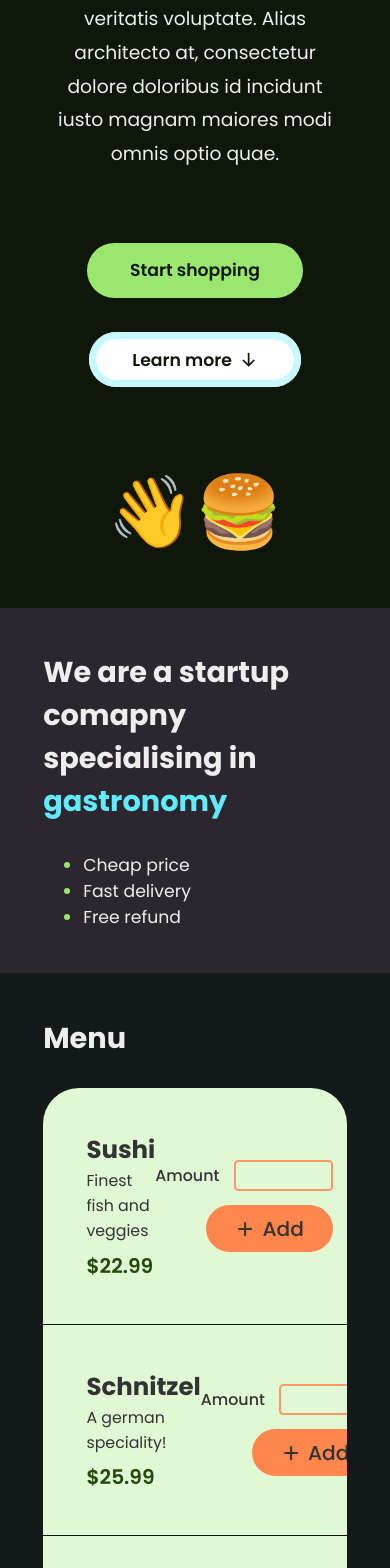
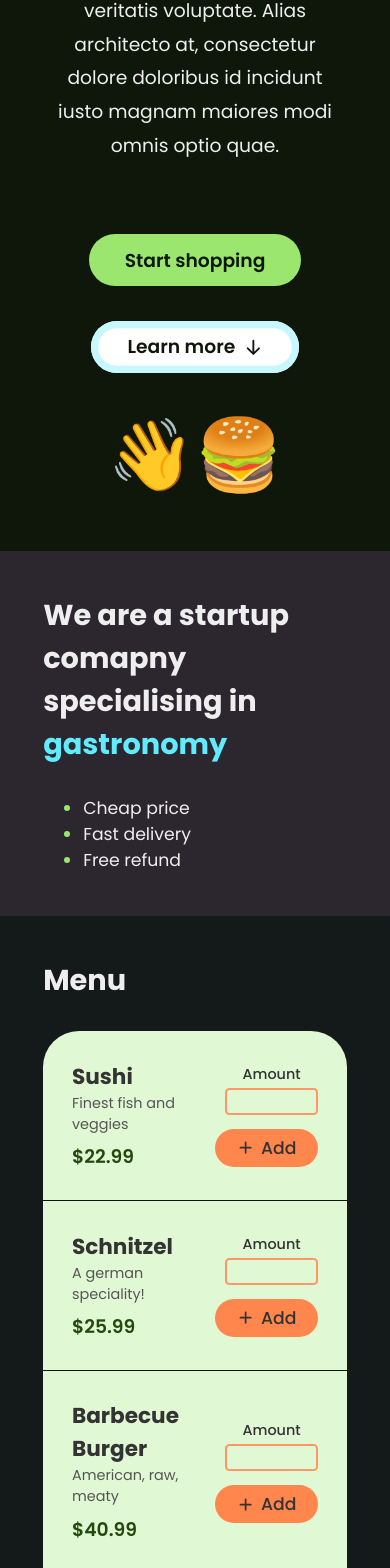
Before and after one commit to adam-podkowinski/meal-order-react, a React (Vite) app: page / in a window 390 px wide. Shown: the part 427-1995 px from the top of the page. Built offline with nearby package versions, Linux system fonts and the light colour scheme.

Commit message:
Make app fully responsive

```diff
--- a/src/App.jsx
+++ b/src/App.jsx
@@ -1,4 +1,4 @@
-import "./index.scss";
+import "./styles/index.scss";
 import Header from "./components/Header/Header";
 import Hero from "./components/Hero/Hero";
 import LearnMore from "./components/LearnMore/LearnMore";
--- a/src/components/Header/Header.module.scss
+++ b/src/components/Header/Header.module.scss
@@ -1,4 +1,4 @@
-@import "src/constants";
+@import "../../styles/vars";
 
 .header {
   background: $primaryShade;
@@ -13,5 +13,6 @@
 
   @media(max-width: 762px) {
     font-size: 1.5rem;
+    padding: .8rem 2.3rem;
   }
 }
--- a/src/components/Hero/Hero.module.scss
+++ b/src/components/Hero/Hero.module.scss
@@ -1,4 +1,4 @@
-@import "src/constants.scss";
+@import "../../styles/vars";
 
 .hero {
   display: grid;
@@ -6,6 +6,10 @@
   flex-flow: column;
   gap: 5rem;
   background-color: $primaryShade;
+
+  @media(max-width:564px) {
+    gap: 2rem;
+  }
 
   @media(max-width: 1543px) {
     grid-template-columns: 1fr;
--- a/src/components/LearnMore/LearnMore.module.scss
+++ b/src/components/LearnMore/LearnMore.module.scss
@@ -1,4 +1,4 @@
-@import "src/constants";
+@import "../../styles/vars";
 
 .gradientText {
   color: darken($secondary, 20%);
--- a/src/components/Menu/Menu.module.scss
+++ b/src/components/Menu/Menu.module.scss
@@ -1,4 +1,4 @@
-@import "src/constants";
+@import "../../styles/vars";
 
 .menu {
   background: #141919;
--- a/src/components/Menu/MenuItem.module.scss
+++ b/src/components/Menu/MenuItem.module.scss
@@ -1,4 +1,4 @@
-@import "src/constants";
+@import "src/styles/vars";
 
 .menuItem {
   padding: 3rem;
@@ -7,12 +7,25 @@
   align-items: center;
   justify-content: space-between;
 
+  @media(max-width:564px) {
+    padding: 2rem;
+  }
+
   .name {
     font-size: 1.7rem;
+
+    @media(max-width: 564px) {
+      font-size: 1.5rem;
+    }
   }
 
   .description {
     font-size: 1.1rem;
+    color: #555;
+
+    @media(max-width: 564px) {
+      font-size: 1rem;
+    }
   }
 
   .price {
@@ -20,6 +33,9 @@
     font-weight: 600;
     margin-top: .5rem;
     font-size: 1.4rem;
+    @media(max-width: 564px) {
+      font-size: 1.3rem;
+    }
   }
 
   .actionBox {
@@ -46,6 +62,11 @@
     &:hover, &:active {
       background-color: #ff925f;
     }
+
+    @media(max-width: 564px) {
+      font-size: 1.2rem;
+      padding: .4rem 1.5rem;
+    }
   }
 
   .amountBox {
@@ -56,12 +77,22 @@
     font-weight: 500;
     align-items: center;
 
+    @media(max-width: 564px) {
+      flex-flow: column;
+      font-size: 1rem;
+      gap: .2rem;
+    }
+
     input {
       font-family: inherit;
       background-color: #e1f8d4;
       border: 2px solid lighten(#FF864D, 5%);
       font-size: 1.1rem;
       border-radius: .3rem;
+
+      @media(max-width: 564px) {
+        font-size: 1rem;
+      }
     }
   }
 }
--- a/src/main.jsx
+++ b/src/main.jsx
@@ -1,7 +1,7 @@
 import React from "react";
 import ReactDOM from "react-dom/client";
 import App from "./App";
-import "./index.scss";
+import "./styles/index.scss";
 
 ReactDOM.createRoot(document.getElementById("root")).render(
   <React.StrictMode>
--- a/src/constants.scss
+++ b/src/styles/classes.scss
@@ -1,12 +1,4 @@
-$background: #2C272E;
-
-$darkText: #333;
-$lightText: #eee;
-$primary: #9AE66E;
-$primaryShade: #0f170b;
-$primaryTint: #aeeb8b;
-$primaryLighter: #cdf3b7;
-$secondary: #C7F8FF;
+@import "vars";
 
 .link {
   color: $lightText;
@@ -48,7 +40,8 @@ $secondary: #C7F8FF;
   }
 
   @media(max-width: 762px) {
-    font-size: 1.2rem;
+    font-size: 1.3rem;
+    padding: .8rem 2.5rem;
   }
 }
 
--- a/src/index.scss
+++ b/src/styles/index.scss
@@ -1,4 +1,5 @@
-@import 'constants.scss';
+@import 'vars';
+@import 'classes';
 @import url('https://fonts.googleapis.com/css2?family=Poppins:wght@400;500;600;700&display=swap');
 
 *, *::after, *::before {
--- /dev/null
+++ b/src/styles/vars.scss
@@ -0,0 +1,9 @@
+$background: #2C272E;
+
+$darkText: #333;
+$lightText: #eee;
+$primary: #9AE66E;
+$primaryShade: #0f170b;
+$primaryTint: #aeeb8b;
+$primaryLighter: #cdf3b7;
+$secondary: #C7F8FF;
```
Also changed, not shown: src/context/cart-context.jsx (added).
